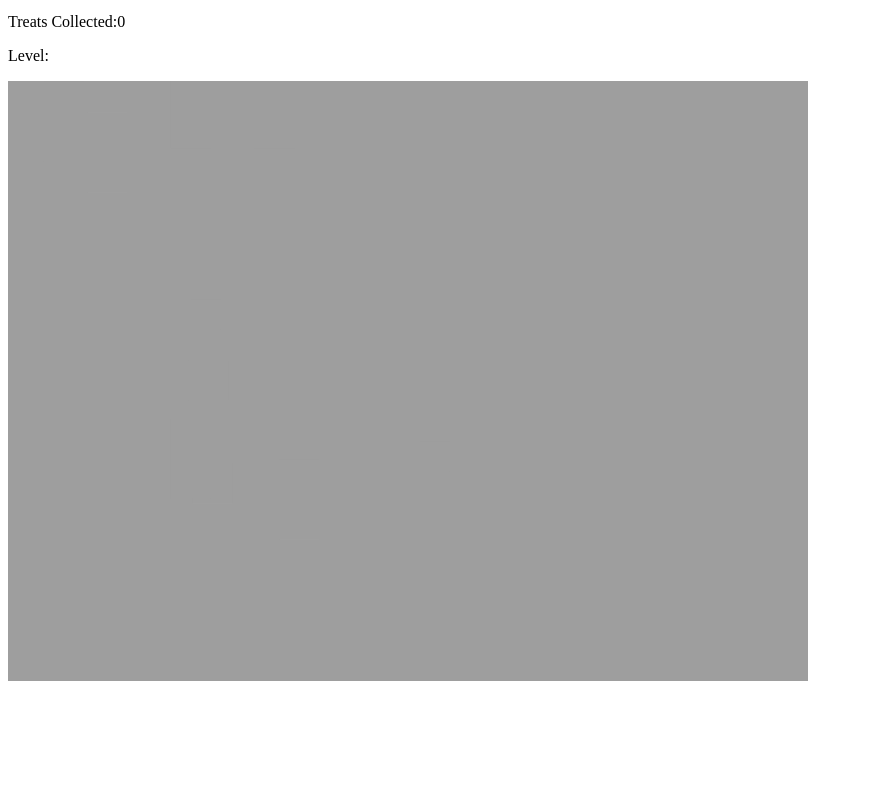
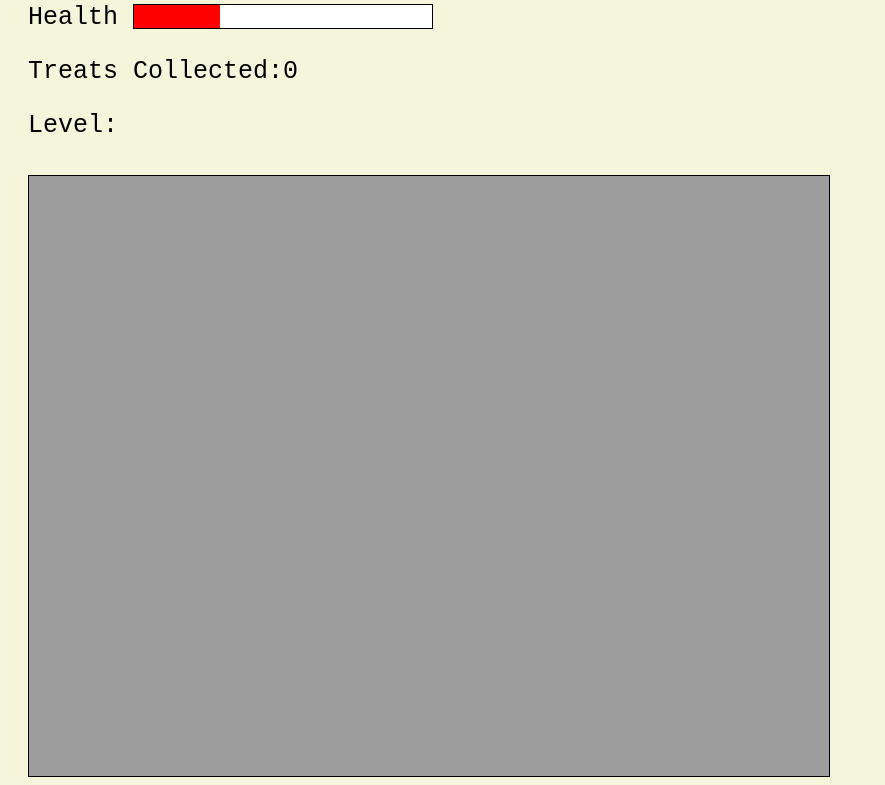
Before and after one commit to pbart22/Chaser-Game, a plain HTML site: page index.html in a window 1280 px wide. Shown: the part 87-872 px from the top of the page, without its empty margins (0-885 px from the left). Before the commit the page ends 800 px from the top, so only its background shows below. Drawn offline with Linux system fonts and the light colour scheme.

Commit message:
Update index.html

```diff
--- a/index.html
+++ b/index.html
@@ -1,4 +1,4 @@
-<link rel="stylesheet" src="game.css">
+<link rel="stylesheet" href="game.css">
 
 <h1>Who Let the Dogs Out?</h1>
 
```
